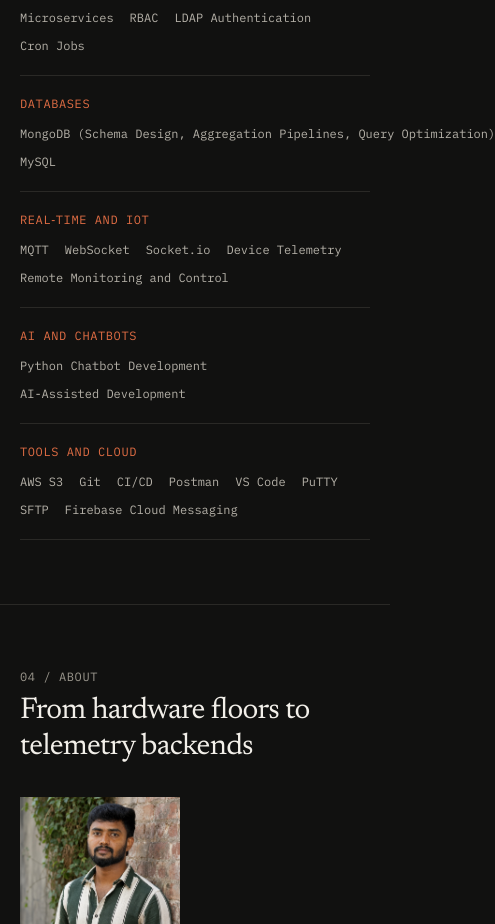
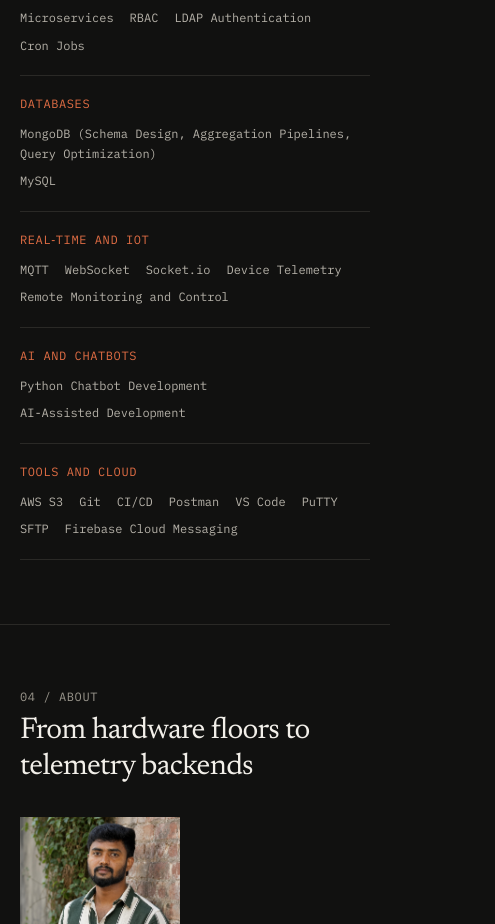
Before and after one commit to babu951998/Portfolio-, a Next.js app: page / in a window 390 px wide. Shown: the part 5522-6446 px from the top of the page, 495 px wide, since content can reach past the window. Built offline with nearby package versions, Linux system fonts and the light colour scheme; no server answers.

Commit message:
fix(skills): prevent horizontal overflow on 375px mobile

```diff
--- a/src/components/SkillsSection.tsx
+++ b/src/components/SkillsSection.tsx
@@ -33,7 +33,14 @@ export function SkillsSection() {
                 </dt>
                 <dd className="flex flex-wrap gap-x-4 gap-y-2 font-mono text-xs leading-relaxed text-ink-secondary lg:col-span-8">
                   {group.items.map((item) => (
-                    <span key={item} className="whitespace-nowrap">
+                    <span
+                      key={item}
+                      className={
+                        item.length > 28
+                          ? "sm:whitespace-nowrap"
+                          : "whitespace-nowrap"
+                      }
+                    >
                       {item}
                     </span>
                   ))}
```
